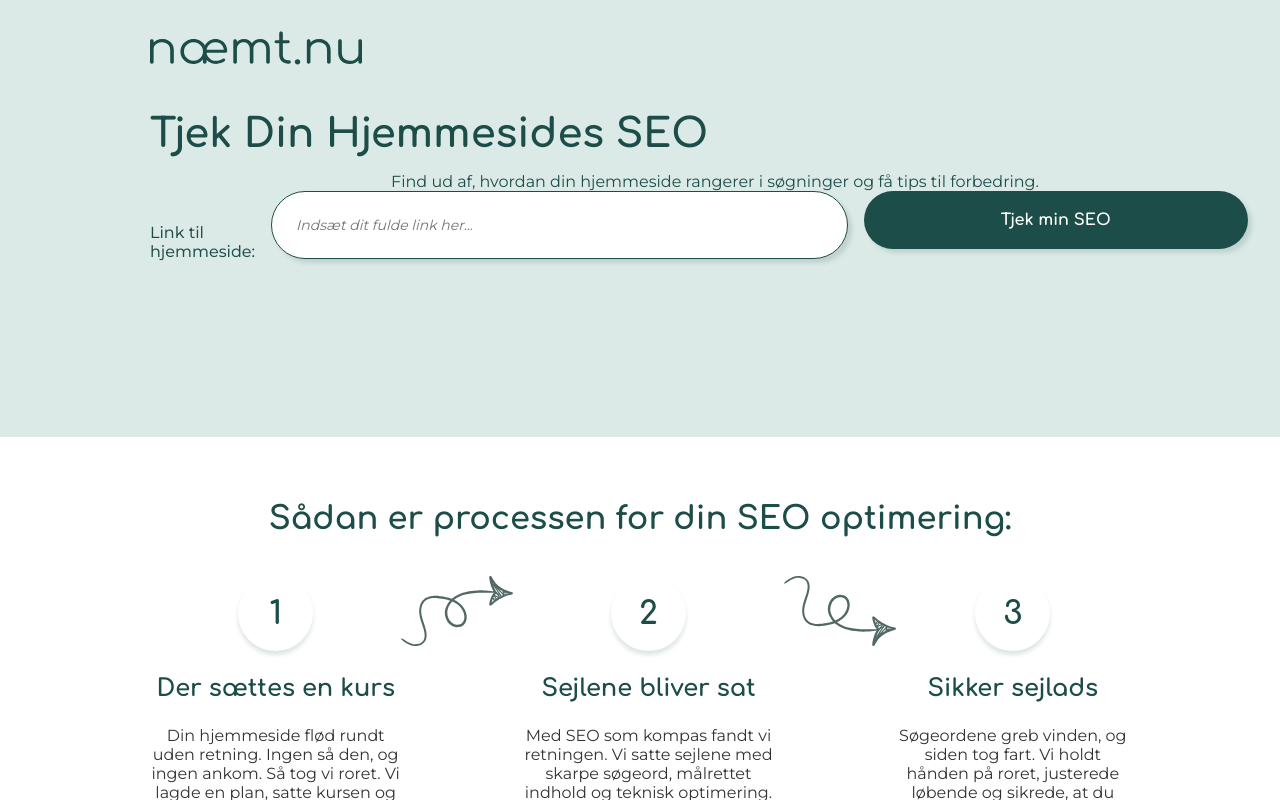
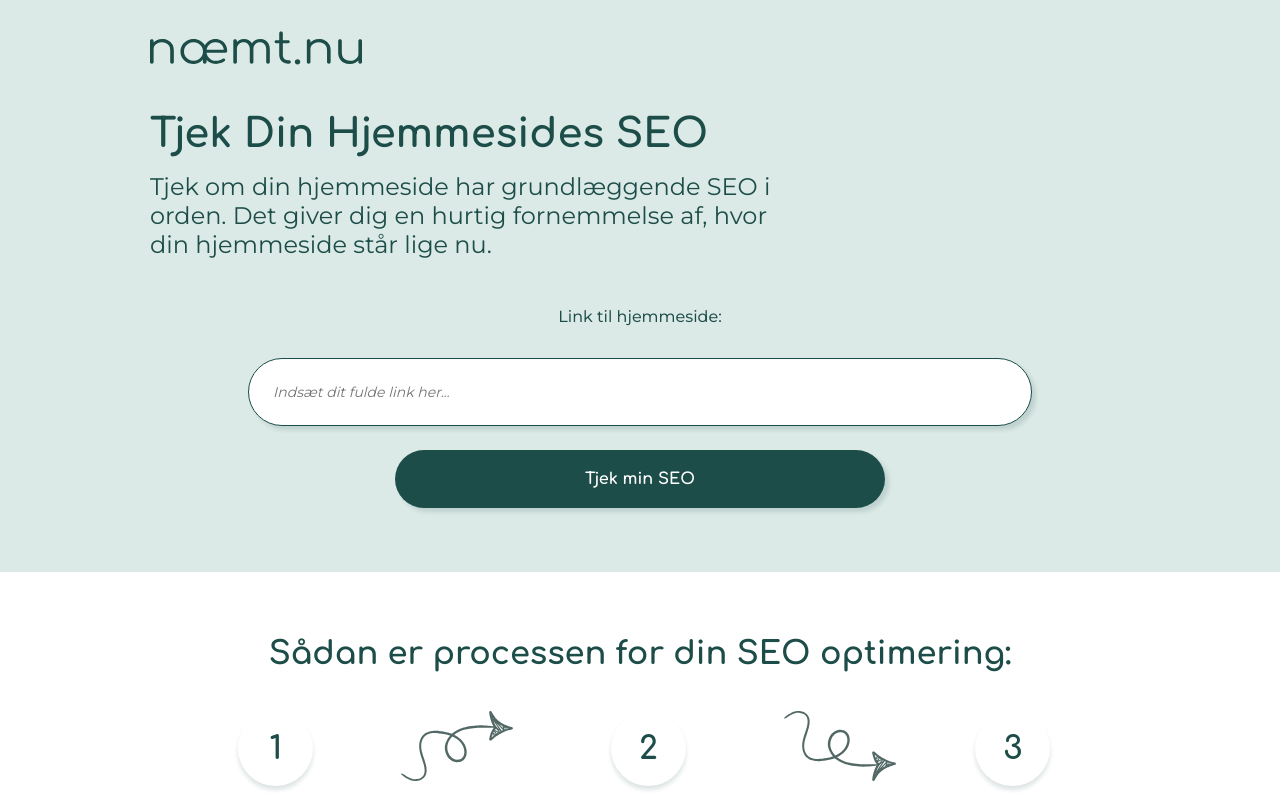
Before and after one commit to SofiePedersen/naemtnu, a Vue app: page / in a window 1280 px wide. Shown: the top 800 px of the page. Built offline with nearby package versions, Linux system fonts and the light colour scheme; no server answers.

Commit message:
Update HeroSection.vue

```diff
--- a/src/components/HeroSection.vue
+++ b/src/components/HeroSection.vue
@@ -54,12 +54,19 @@ const fetchPageSpeedData = async () => {
     <div class="HeroSection__wrapper">
       <div class="HeroSection" v-if="!resultData && !isLoading">
         <h1 class="HeroSection__text__h1">Tjek Din Hjemmesides SEO</h1>
-        <p class="HeroSection__text__p">Find ud af, hvordan din hjemmeside rangerer i søgninger og få tips til forbedring.</p>
+        <p class="HeroSection__text__p">
+          Tjek om din hjemmeside har grundlæggende SEO i orden. Det giver dig en
+          hurtig fornemmelse af, hvor din hjemmeside står lige nu.
+        </p>
       </div>
       <div class="HeroSection" v-if="resultData">
         <h2 class="HeroSection__text__h1">Hvad betyder din score?</h2>
-        <p class="HeroSection__text__p">Dit fundament er lagt, men der er altid plads til optimering. Ved at finjustere dit indhold og styrke din tekniske SEO, kan vi sikre, at
-            din forretning bliver fundet af de helt rigtige kunder, når de søger efter dine ydelser.</p>
+        <p class="HeroSection__text__p">
+          Dit fundament er lagt, men der er altid plads til optimering. Ved at
+          finjustere dit indhold og styrke din tekniske SEO, kan vi sikre, at
+          din forretning bliver fundet af de helt rigtige kunder, når de søger
+          efter dine ydelser.
+        </p>
         <div class="wrapper">
           <div class="outer">
             <div class="inner">
@@ -67,7 +74,12 @@ const fetchPageSpeedData = async () => {
             </div>
           </div>
           <svg width="20rem" height="20rem" viewBox="0 0 320 320">
-            <circle cx="160" cy="160" r="145" :style="{ strokeDashoffset: currentOffset }"/>
+            <circle
+              cx="160"
+              cy="160"
+              r="145"
+              :style="{ strokeDashoffset: currentOffset }"
+            />
           </svg>
         </div>
         <h2 class="HeroSection__text__h2">SEO Score</h2>
@@ -76,12 +88,45 @@ const fetchPageSpeedData = async () => {
         <span class="loader"></span>
       </div>
       <div class="HeroSection__button--SEO HeroSection__button--SEOpreloaded">
-        <p v-if="!resultData && !isLoading" class="HeroSection__text__pbold">Link til hjemmeside:</p>
-        <input v-if="!resultData && !isLoading" type="text" v-model="targetUrl" @keydown.enter="fetchPageSpeedData" placeholder="Indsæt dit fulde link her..."/>
-        <button v-if="!resultData" class="btn__green btn__SEO" type="submit" :disabled="isLoading" id="submit-btn" @click="fetchPageSpeedData">{{ isLoading ? "Indlæser..." : "Tjek min SEO" }}</button>
+        <p v-if="!resultData && !isLoading" class="HeroSection__text__pbold">
+          Link til hjemmeside:
+        </p>
+        <input
+          v-if="!resultData && !isLoading"
+          type="text"
+          v-model="targetUrl"
+          @keydown.enter="fetchPageSpeedData"
+          placeholder="Indsæt dit fulde link her..."
+        />
+        <button
+          v-if="!resultData"
+          class="btn__green btn__SEO"
+          type="submit"
+          :disabled="isLoading"
+          id="submit-btn"
+          @click="fetchPageSpeedData"
+        >
+          {{ isLoading ? "Indlæser..." : "Tjek min SEO" }}
+        </button>
         <div class="result-btns-data">
-          <a class="btn__green" v-if="resultData" type="submit":disabled="isLoading" id="submit-btn" href="https://www.linkedin.com/company/naemt-nu/posts/?feedView=all">Kontakt os</a>
-          <button v-if="resultData" class="btn__white" type="submit" id="submit-btn" @click="reloadPage">Søg igen</button>
+          <a
+            class="btn__green"
+            v-if="resultData"
+            type="submit"
+            :disabled="isLoading"
+            id="submit-btn"
+            href="https://www.linkedin.com/company/naemt-nu/posts/?feedView=all"
+            >Kontakt os</a
+          >
+          <button
+            v-if="resultData"
+            class="btn__white"
+            type="submit"
+            id="submit-btn"
+            @click="reloadPage"
+          >
+            Søg igen
+          </button>
         </div>
       </div>
     </div>
@@ -91,13 +136,18 @@ const fetchPageSpeedData = async () => {
 <style lang="scss" scoped>
 @import "../assets/main.scss";
 
+.HeroSection__wrapper {
+  background-color: $color-foam-blue;
+  padding-left: 1rem;
+  padding-right: 1rem;
+}
+
 .HeroSection {
   display: flex;
   flex-direction: column;
   justify-content: flex-start;
   align-items: center;
-  padding-left: 1rem;
-  padding-right: 1rem;
+
   background-color: $color-foam-blue;
 }
 
@@ -130,9 +180,6 @@ const fetchPageSpeedData = async () => {
 }
 
 .HeroSection__button--SEO {
-  padding-left: 1rem;
-  padding-right: 1rem;
-  // padding-top: 3rem;
   padding-bottom: 3rem;
   width: 100%;
   display: flex;
@@ -287,7 +334,8 @@ circle {
     gap: 0.5rem;
     margin-bottom: 3rem;
 
-    .btn__green, .btn__white {
+    .btn__green,
+    .btn__white {
       padding: 1rem 1.5rem;
       width: 50%;
       text-align: center;
@@ -309,7 +357,8 @@ circle {
     gap: 0.5rem;
     margin-bottom: 3rem;
 
-    .btn__green, .btn__white {
+    .btn__green,
+    .btn__white {
       padding: 1rem 1.5rem;
       width: 50%;
       font-size: 0.875rem;
@@ -356,56 +405,27 @@ circle {
     align-items: center;
     justify-content: center;
   }
-
 }
 
 @media (min-width: 1200px) {
-  .HeroSection {
-    padding: 0;
+  .HeroSection__wrapper {
+    padding-left: 9.375rem;
+    padding-right: 9.375rem;
   }
 
-  .HeroSection__image {
-    display: flex;
-    position: absolute;
-    justify-content: end;
+  .loader {
+    margin: 2rem;
+  }
+
+  .HeroSection {
+    padding-bottom: 1rem;
   }
 
   .HeroSection__text__p {
-    display: flex;
-    flex-direction: column;
-    margin-left: 9.375rem;
-  }
-
-  .HeroSection__button--SEO {
-    justify-content: start;
-    padding-left: 9.375rem;
-    flex-direction: row;
-    align-items: start;
-    padding-bottom: 10rem;
-  }
-
-  .HeroSection__text__pbold {
-    padding-left: 0;
-  }
-
-  .HeroSection__text__h1 {
-    margin-left: 9.375rem;
-  }
-
-  .HeroSection__text__h2 {
-    margin-right: 9.375rem;
-    text-align: end;
-  }
-
-  .loader {
-    margin-left: 11rem;
-  }
-
-  .wrapper {
-    text-align: end;
-    display: flex;
-    padding-left: 50rem;
-    margin-right: 9.375rem;
+    align-self: flex-start;
+    text-align: left;
+    font-size: 1.5rem;
+    width: 65%;
   }
 }
 </style>
```
